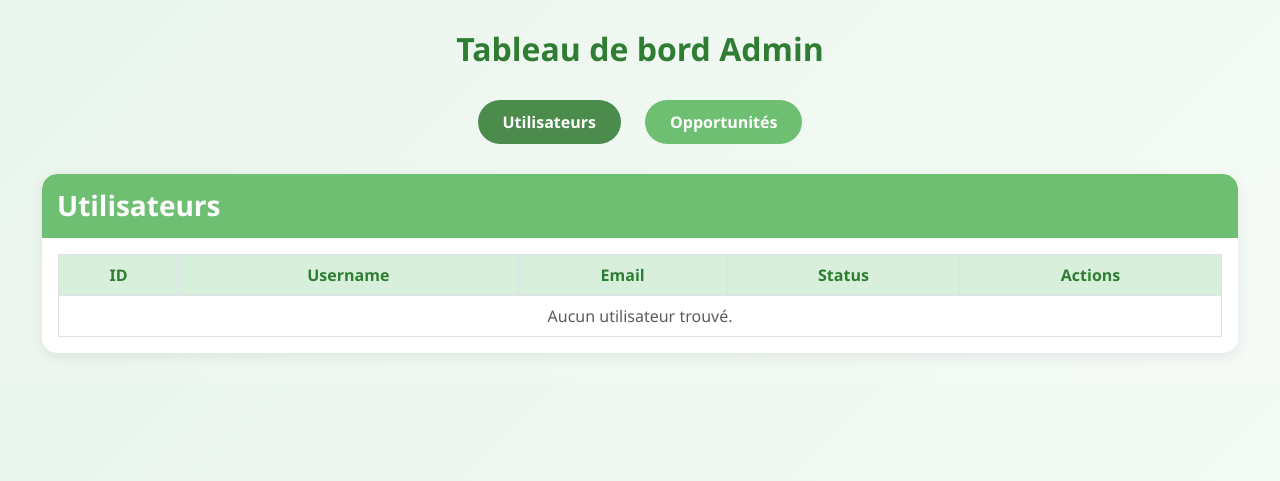
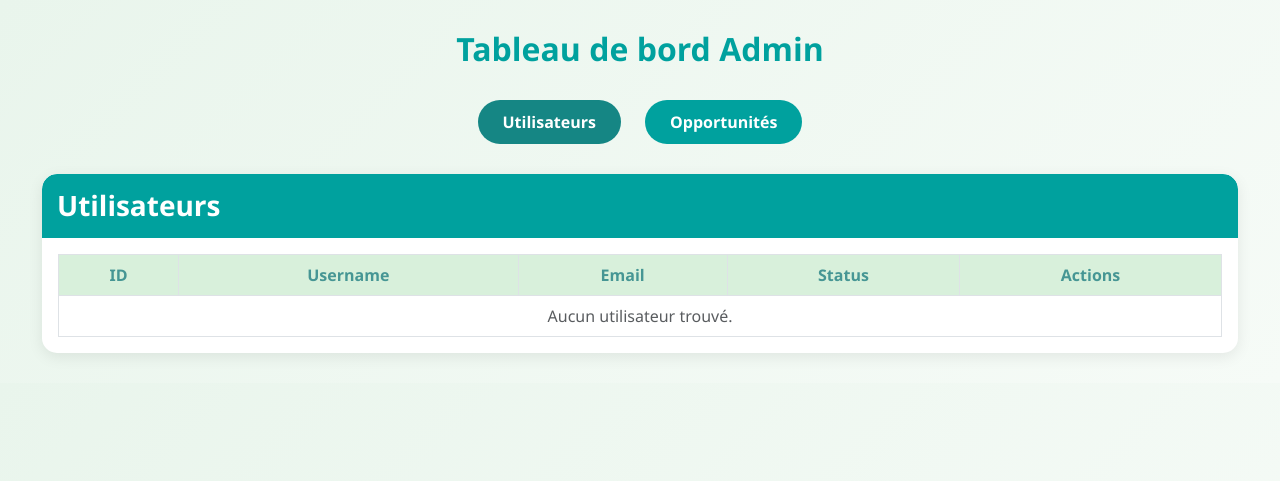
Before and after one commit to RamiHsasna/EcoSolve, a PHP site: page /EcoSolve/views/admin/dashboard.php in a window 1280 px wide. Shown: the top 481 px of the page. Run offline with PHP 8.4, Linux system fonts and the light colour scheme.

Commit message:
Update dashboard styles: Change color scheme for improved visual consistency

```diff
--- a/views/admin/dashboard.php
+++ b/views/admin/dashboard.php
@@ -20,7 +20,7 @@ body {
 /* Dashboard title */
 h2 {
     text-align: center;
-    color: #2e7d32; /* Deep eco green */
+    color: #00a19e; /* Deep eco green */
     font-weight: 700;
     margin-bottom: 2rem;
 }
@@ -32,7 +32,7 @@ h2 {
 }
 
 .dashboard-nav button {
-    background-color: #6fbf73; /* soft eco green */
+    background-color: #00a19e; /* soft eco green */
     border: none;
     color: white;
     padding: 10px 25px;
@@ -43,12 +43,12 @@ h2 {
 }
 
 .dashboard-nav button:hover {
-    background-color: #5aa55e;
+    background-color: #00a19e;
     transform: translateY(-2px);
 }
 
 .dashboard-nav button.active {
-    background-color: #4b8b4b;
+    background-color: #158684ff;
 }
 
 /* Cards */
@@ -66,7 +66,7 @@ h2 {
 }
 
 .card h3 {
-    background-color: #6fbf73;
+    background-color: #00a19e;
     color: white;
     padding: 15px;
     margin: 0;
@@ -82,7 +82,7 @@ h2 {
 
 .table th {
     background-color: #d8f0db;
-    color: #2e7d32;
+    color: #469694ff;
     font-weight: 600;
 }
 
```
